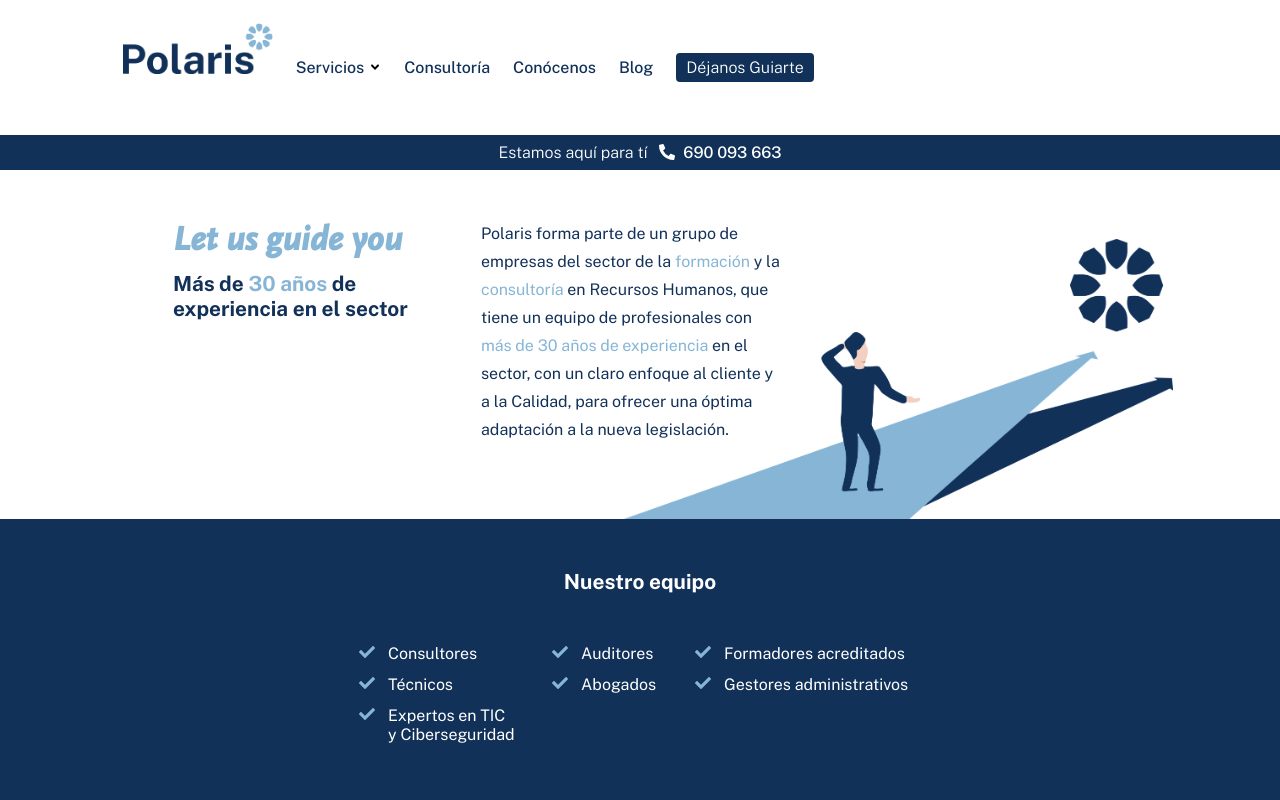
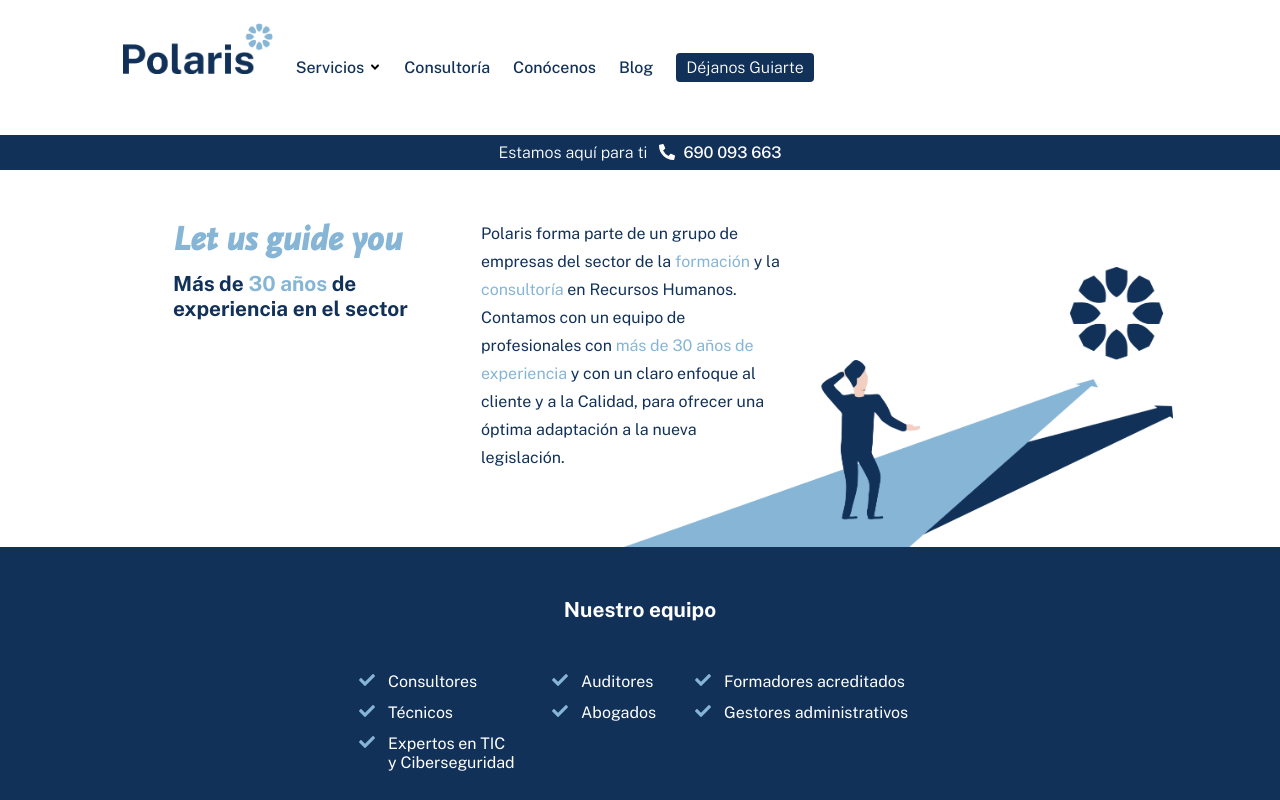
Before and after one commit to zima-is/polaris, a Next.js app: page /conocenos in a window 1280 px wide. Shown: the top 800 px of the page. Built offline with nearby package versions, Linux system fonts and the light colour scheme.

Commit message:
fix: typos and css z-index

```diff
--- a/components/Conocenos.js
+++ b/components/Conocenos.js
@@ -20,8 +20,8 @@ const Conocenos = () => {
                     <h2>Más de <span className={styles.spanCyan}>30 años</span> de experiencia en el sector</h2>
                 </div>
                 <div className={styles.text}>
-                    <p>Polaris forma parte de un grupo de empresas del sector de la <span className={styles.spanCyan}>formación</span> y la <span className={styles.spanCyan}>consultoría</span> en Recursos Humanos,
-                    que tiene un equipo de profesionales con <span className={styles.spanCyan}>más de 30 años de experiencia</span> en el sector, con un claro enfoque al cliente y
+                    <p>Polaris forma parte de un grupo de empresas del sector de la <span className={styles.spanCyan}>formación</span> y la <span className={styles.spanCyan}>consultoría</span> en Recursos Humanos.
+                    Contamos con un equipo de profesionales con <span className={styles.spanCyan}>más de 30 años de experiencia</span> y con un claro enfoque al cliente y
                     a la Calidad, para ofrecer una óptima adaptación a la nueva legislación.
                     </p>
                     <div className={styles.illustration}>
--- a/components/Consultoria.js
+++ b/components/Consultoria.js
@@ -7,8 +7,8 @@ const Consultoria = () => {
                     <h1>Polaris ofrece un servicio 360º, integral, especializado y 100% personalizado que garantiza una doble seguridad</h1>
                 </div>
                 <div className={styles.itemText}>
-                    <p>El cliente sabe en todo momento como avanza su adaptación y cuales son los pasos a seguir.</p>
-                    <p>Tiene la seguridad de una <span className={styles.spanCyan}>adaptación completa</span> porque incluye también el cumplimineto responsable de los trabajadores, a través de la <span className={styles.spanCyan}>formación.</span></p>
+                    <p>El cliente sabe en todo momento cómo avanza su adaptación y cuáles son los pasos a seguir.</p>
+                    <p>Tiene la seguridad de una <span className={styles.spanCyan}>adaptación completa</span> porque incluye también el cumplimiento responsable de los trabajadores, a través de la <span className={styles.spanCyan}>formación.</span></p>
                 </div>
             </div>
 
--- a/components/ContactBanner.js
+++ b/components/ContactBanner.js
@@ -7,7 +7,7 @@ import { FontAwesomeIcon } from '@fortawesome/react-fontawesome'
 const ContactBanner = () => {
     return (
         <div className={styles.wrapper}>
-            <p>Estamos aquí para tí <a href="tel:+34690093663">< FontAwesomeIcon icon={faPhoneAlt} className={styles.phoneLink} /><span className={styles.spanBold}>690 093 663</span></a></p>
+            <p>Estamos aquí para ti <a href="tel:+34690093663">< FontAwesomeIcon icon={faPhoneAlt} className={styles.phoneLink} /><span className={styles.spanBold}>690 093 663</span></a></p>
         </div>
     );
 }
--- a/components/Hero.js
+++ b/components/Hero.js
@@ -21,7 +21,7 @@ const Hero = () => {
                 </div>
                 <div className={styles.text}>
                     <p>Polaris aporta soluciones integrales en materia de <span className={styles.spanCyan}>Protección de Datos</span>, con una metodología propia en el análisis de datos y
-                       en dar soluciones derivadas de la <span className={styles.spanCyan}>experiencia</span> y <span className={styles.spanCyan}>conocimiento.</span>
+                       en dar soluciones derivadas de la <span className={styles.spanCyan}>experiencia</span> y el <span className={styles.spanCyan}> conocimiento.</span>
                     </p>
                     <div className={styles.illustration}>
                         <Image src='/illustrations/conocenos.png' alt='' width={549} height={280} />
--- a/styles/Conocenos.module.css
+++ b/styles/Conocenos.module.css
@@ -18,12 +18,13 @@
 .header {
   max-width: 320px;
 }
-.header h1, .header h2 {
+.header h1,
+.header h2 {
   color: #113159;
   margin: 0px;
 }
 .header h1 {
-    font-family: 'ScalaSans', 'PublicSans', sans-serif !important;
+  font-family: "ScalaSans", "PublicSans", sans-serif !important;
   font-size: 1.85rem;
   color: #86b5d6;
 }
@@ -44,14 +45,12 @@
   color: #113159;
   line-height: 1.75rem;
   margin: 0px;
-
 }
 
 /***************** ILLUSTRATION *****************/
-.illustration{
+.illustration {
   display: none;
 }
-
 
 /****************************************************************
 ************************* MEDIA QUERIES *************************
@@ -83,6 +82,7 @@
   }
   .illustration {
     display: block;
+    z-index: -1;
     position: absolute;
     bottom: -79px;
     right: -390px;
--- a/styles/Hero.module.css
+++ b/styles/Hero.module.css
@@ -18,12 +18,13 @@
 .header {
   max-width: 320px;
 }
-.header h1, .header h2 {
+.header h1,
+.header h2 {
   color: #113159;
   margin: 0px;
 }
 .header h1 {
-    font-family: 'ScalaSans', 'PublicSans', sans-serif !important;
+  font-family: "ScalaSans", "PublicSans", sans-serif !important;
   font-size: 1.85rem;
   color: #86b5d6;
 }
@@ -44,14 +45,12 @@
   color: #113159;
   line-height: 1.75rem;
   margin: 0px;
-
 }
 
 /***************** ILLUSTRATION *****************/
-.illustration{
+.illustration {
   display: none;
 }
-
 
 /****************************************************************
 ************************* MEDIA QUERIES *************************
@@ -87,6 +86,7 @@
   }
   .illustration {
     display: block;
+    z-index: -1;
     position: absolute;
     bottom: -79px;
     right: -390px;
```
Lines whose indentation alone changed are shown as unchanged.
